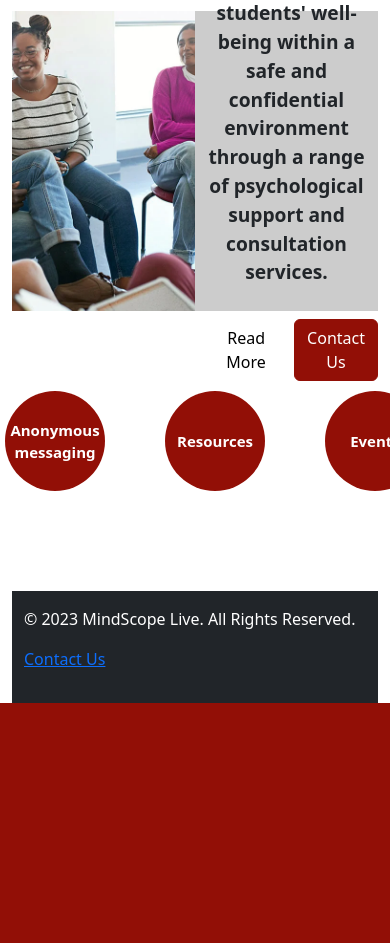
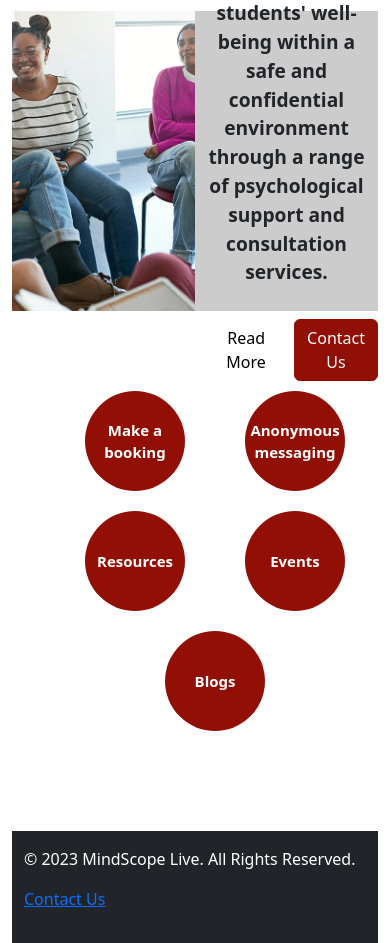
Before and after one commit to jochyybasil/CCAPS-Web-App, a PHP site: page /MindScope-Web-App/ in a window 390 px wide; the page is wider, and only the part inside the window is pictured. Shown: the part 1365-2308 px from the top of that part. Before the commit the page ends 2068 px from the top of that part, so only its background shows below. Run offline with PHP 8.4, Linux system fonts and the light colour scheme.

Commit message:
index responsiveness (circles)

```diff
--- a/VIEWS/TEMPLATE/index.php
+++ b/VIEWS/TEMPLATE/index.php
@@ -137,7 +137,7 @@
     <!-- circles -->
     <div class="container-fluid" style="display: flex; flex-wrap: wrap; justify-content: center; margin:20px; margin-top: 80px; margin-bottom: 80px; font-weight:bolder;">
     <div class="row" style="color:white;">
-            <div class="col" style="display:inline-flex;">
+        <div class="col" style="display:inline-flex; flex-wrap: wrap; justify-content: center;">
             <div class="circle" style="background-color: rgba(146, 15, 6); width: 100px; height: 100px; border-radius: 50%; display: flex; justify-content: center; align-items: center; margin: 0 30px 20px 30px;">
                 <a href="booking.php" style="font-size: 15px; text-align: center; text-decoration: none; color:white;">Make a booking</a>
             </div>
```
Lines whose indentation alone changed are shown as unchanged.
